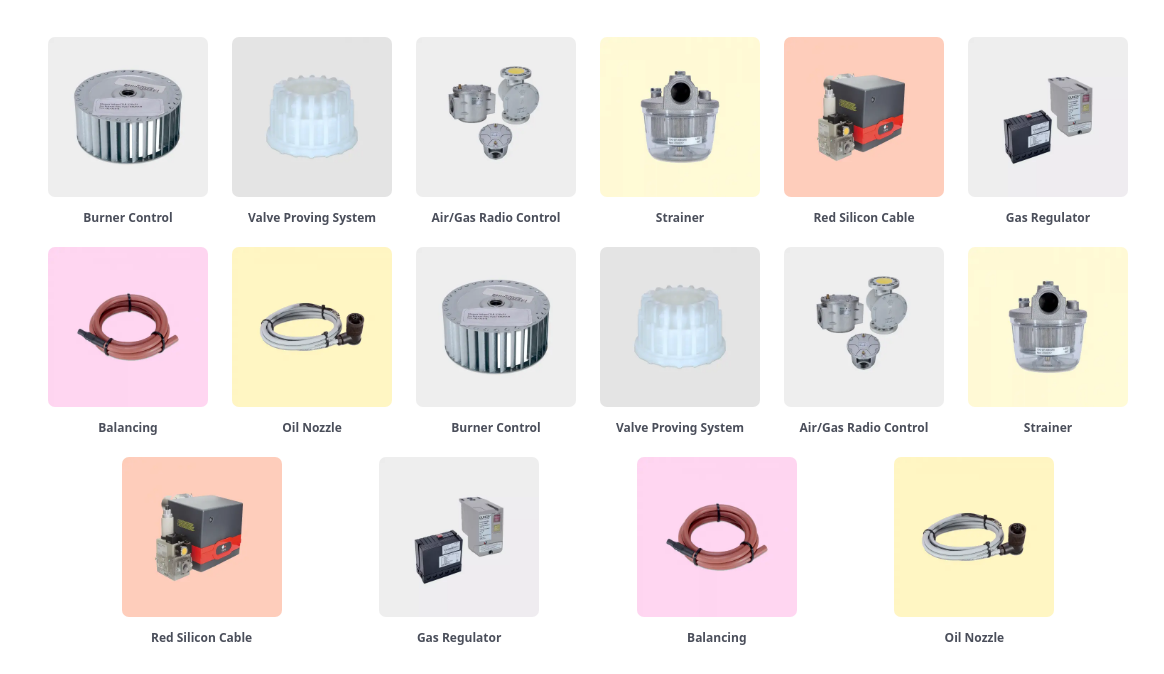
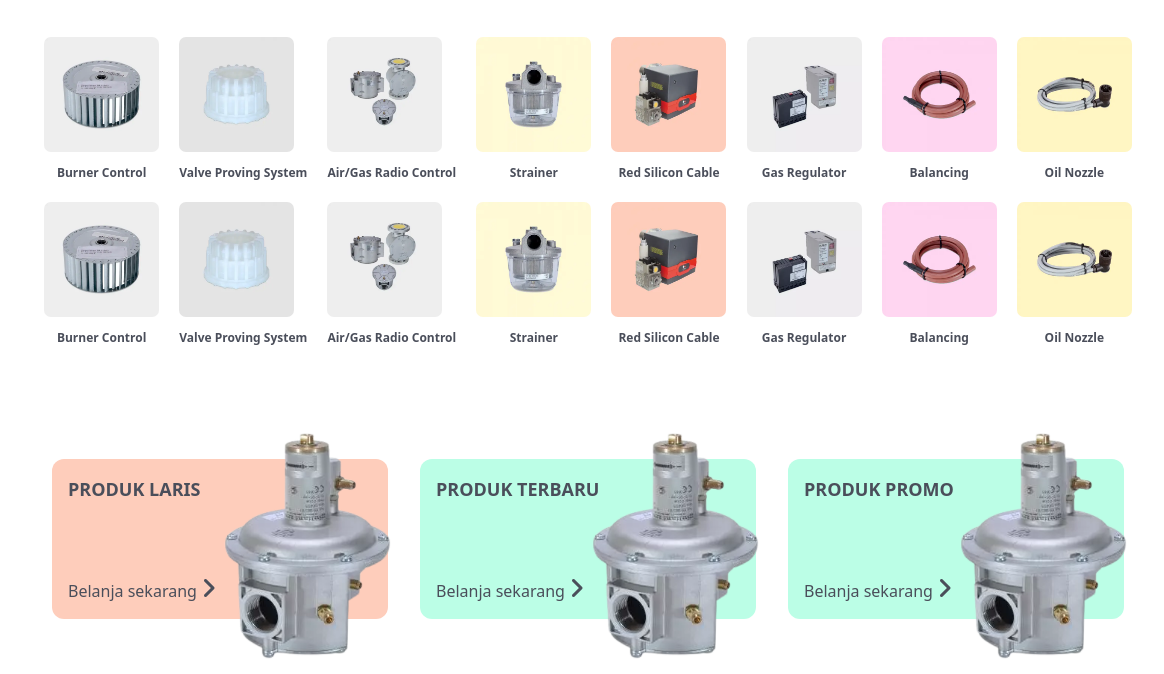
Before and after one commit to Azizsige/burnerindo-clone, a website: page index.html in a window 1280 px wide. Shown: the part 1055-1729 px from the top of the page, 116-1280 px from the left. Drawn offline with nearby package versions, Linux system fonts and the light colour scheme.

Commit message:
update: modified responsive

```diff
--- a/index.html
+++ b/index.html
@@ -2232,7 +2232,7 @@
 
       <!-- showing in xl device or wider -->
       <section
-        class="content-marquee 2xl:h-[210rem] xl:mt-[15rem] hidden xl:flex xl:h-[190rem]"
+        class="content-marquee 2xl:h-[210rem] xl:mt-[15rem] hidden xl:flex xl:h-[175rem]"
       >
         <div class="left hidden xl:block">
           <ul
@@ -2400,7 +2400,7 @@
                       <a href="#">
                         <img
                           loading="lazy"
-                          class="h-32 min-h-[115px] rounded-[7px] xl:h-[10rem] 2xl:h-[7rem]"
+                          class="h-32 min-h-[115px] rounded-[7px] xl:h-[7rem] 2xl:h-[7rem]"
                           src="./assets/kategori1.webp"
                           alt=""
                           srcset=""
@@ -2416,7 +2416,7 @@
                       <a href="#">
                         <img
                           loading="lazy"
-                          class="h-32 min-h-[115px] rounded-[7px] xl:h-[10rem] 2xl:h-[7rem]"
+                          class="h-32 min-h-[115px] rounded-[7px] xl:h-[7rem] 2xl:h-[7rem]"
                           src="./assets/kategori2.webp"
                           alt=""
                           srcset=""
@@ -2432,7 +2432,7 @@
                       <a href="#">
                         <img
                           loading="lazy"
-                          class="h-32 min-h-[115px] rounded-[7px] xl:h-[10rem] 2xl:h-[7rem]"
+                          class="h-32 min-h-[115px] rounded-[7px] xl:h-[7rem] 2xl:h-[7rem]"
                           src="./assets/kategori3.webp"
                           alt=""
                           srcset=""
@@ -2448,7 +2448,7 @@
                       <a href="#">
                         <img
                           loading="lazy"
-                          class="h-32 min-h-[115px] rounded-[7px] xl:h-[10rem] 2xl:h-[7rem]"
+                          class="h-32 min-h-[115px] rounded-[7px] xl:h-[7rem] 2xl:h-[7rem]"
                           src="./assets/kategori4.webp"
                           alt=""
                           srcset=""
@@ -2462,7 +2462,7 @@
                       <a href="#">
                         <img
                           loading="lazy"
-                          class="h-32 min-h-[115px] rounded-[7px] xl:h-[10rem] 2xl:h-[7rem]"
+                          class="h-32 min-h-[115px] rounded-[7px] xl:h-[7rem] 2xl:h-[7rem]"
                           src="./assets/kategori5.webp"
                           alt=""
                           srcset=""
@@ -2478,7 +2478,7 @@
                       <a href="#">
                         <img
                           loading="lazy"
-                          class="h-32 min-h-[115px] rounded-[7px] xl:h-[10rem] 2xl:h-[7rem]"
+                          class="h-32 min-h-[115px] rounded-[7px] xl:h-[7rem] 2xl:h-[7rem]"
                           src="./assets/kategori6.webp"
                           alt=""
                           srcset=""
@@ -2494,7 +2494,7 @@
                       <a href="#">
                         <img
                           loading="lazy"
-                          class="h-32 min-h-[115px] rounded-[7px] xl:h-[10rem] 2xl:h-[7rem]"
+                          class="h-32 min-h-[115px] rounded-[7px] xl:h-[7rem] 2xl:h-[7rem]"
                           src="./assets/kategori7.webp"
                           alt=""
                           srcset=""
@@ -2508,7 +2508,7 @@
                       <a href="#">
                         <img
                           loading="lazy"
-                          class="h-32 min-h-[115px] rounded-[7px] xl:h-[10rem] 2xl:h-[7rem]"
+                          class="h-32 min-h-[115px] rounded-[7px] xl:h-[7rem] 2xl:h-[7rem]"
                           src="./assets/kategori8.webp"
                           alt=""
                           srcset=""
@@ -2522,7 +2522,7 @@
                       <a href="#">
                         <img
                           loading="lazy"
-                          class="h-32 min-h-[115px] rounded-[7px] xl:h-[10rem] 2xl:h-[7rem]"
+                          class="h-32 min-h-[115px] rounded-[7px] xl:h-[7rem] 2xl:h-[7rem]"
                           src="./assets/kategori1.webp"
                           alt=""
                           srcset=""
@@ -2538,7 +2538,7 @@
                       <a href="#">
                         <img
                           loading="lazy"
-                          class="h-32 min-h-[115px] rounded-[7px] xl:h-[10rem] 2xl:h-[7rem]"
+                          class="h-32 min-h-[115px] rounded-[7px] xl:h-[7rem] 2xl:h-[7rem]"
                           src="./assets/kategori2.webp"
                           alt=""
                           srcset=""
@@ -2554,7 +2554,7 @@
                       <a href="#">
                         <img
                           loading="lazy"
-                          class="h-32 min-h-[115px] rounded-[7px] xl:h-[10rem] 2xl:h-[7rem]"
+                          class="h-32 min-h-[115px] rounded-[7px] xl:h-[7rem] 2xl:h-[7rem]"
                           src="./assets/kategori3.webp"
                           alt=""
                           srcset=""
@@ -2570,7 +2570,7 @@
                       <a href="#">
                         <img
                           loading="lazy"
-                          class="h-32 min-h-[115px] rounded-[7px] xl:h-[10rem] 2xl:h-[7rem]"
+                          class="h-32 min-h-[115px] rounded-[7px] xl:h-[7rem] 2xl:h-[7rem]"
                           src="./assets/kategori4.webp"
                           alt=""
                           srcset=""
@@ -2584,7 +2584,7 @@
                       <a href="#">
                         <img
                           loading="lazy"
-                          class="h-32 min-h-[115px] rounded-[7px] xl:h-[10rem] 2xl:h-[7rem]"
+                          class="h-32 min-h-[115px] rounded-[7px] xl:h-[7rem] 2xl:h-[7rem]"
                           src="./assets/kategori5.webp"
                           alt=""
                           srcset=""
@@ -2600,7 +2600,7 @@
                       <a href="#">
                         <img
                           loading="lazy"
-                          class="h-32 min-h-[115px] rounded-[7px] xl:h-[10rem] 2xl:h-[7rem]"
+                          class="h-32 min-h-[115px] rounded-[7px] xl:h-[7rem] 2xl:h-[7rem]"
                           src="./assets/kategori6.webp"
                           alt=""
                           srcset=""
@@ -2616,7 +2616,7 @@
                       <a href="#">
                         <img
                           loading="lazy"
-                          class="h-32 min-h-[115px] rounded-[7px] xl:h-[10rem] 2xl:h-[7rem]"
+                          class="h-32 min-h-[115px] rounded-[7px] xl:h-[7rem] 2xl:h-[7rem]"
                           src="./assets/kategori7.webp"
                           alt=""
                           srcset=""
@@ -2630,7 +2630,7 @@
                       <a href="#">
                         <img
                           loading="lazy"
-                          class="h-32 min-h-[115px] rounded-[7px] xl:h-[10rem] 2xl:h-[7rem]"
+                          class="h-32 min-h-[115px] rounded-[7px] xl:h-[7rem] 2xl:h-[7rem]"
                           src="./assets/kategori8.webp"
                           alt=""
                           srcset=""
@@ -4277,34 +4277,34 @@
       </footer>
 
       <div
-        class="floating-sosmed fixed right-8 top-[70%] lg:top-[48%] z-[5] flex h-32 flex-col justify-between lg:h-60 xl:top-[77%] xl:h-32 2xl:top-[74%] 2xl:h-[10rem]"
+        class="floating-sosmed fixed right-8 top-[70%] lg:top-[48%] z-[5] flex h-32 flex-col justify-between lg:h-[7rem] xl:top-[77%] xl:h-32 2xl:top-[74%] 2xl:h-[10rem]"
       >
         <button
-          class="instagram bg-primary h-8 w-8 rounded-full text-white shadow-2xl lg:h-[4rem] lg:w-[4rem] xl:h-8 xl:w-8 2xl:h-12 2xl:w-12"
+          class="instagram bg-primary h-8 w-8 rounded-full text-white shadow-2xl xl:h-8 xl:w-8 2xl:h-12 2xl:w-12"
           type="submit"
         >
           <a target="_blank" href="https://instagram.com/">
-            <i class="fab fa-instagram lg:text-[2rem] xl:text-[1rem]"></i>
+            <i class="fab fa-instagram lg:text-[1rem] xl:text-[1rem]"></i>
           </a>
         </button>
         <button
-          class="wa bg-primary h-8 w-8 rounded-full text-white shadow-2xl lg:h-[4rem] lg:w-[4rem] xl:h-8 xl:w-8 2xl:h-12 2xl:w-12"
+          class="wa bg-primary h-8 w-8 rounded-full text-white shadow-2xl xl:h-8 xl:w-8 2xl:h-12 2xl:w-12"
           type="submit"
         >
           <a
             target="_blank"
             href="https://api.whatsapp.com/send?phone=089677144304&text=Contoh%0AText"
           >
-            <i class="fab fa-whatsapp lg:text-[2rem] xl:text-[1rem]"></i>
+            <i class="fab fa-whatsapp lg:text-[1rem] xl:text-[1rem]"></i>
           </a>
         </button>
         <button
           target="_blank"
-          class="message bg-primary h-8 w-8 rounded-full text-white shadow-2xl lg:h-[4rem] lg:w-[4rem] xl:h-8 xl:w-8 2xl:h-12 2xl:w-12"
+          class="message bg-primary h-8 w-8 rounded-full text-white shadow-2xl xl:h-8 xl:w-8 2xl:h-12 2xl:w-12"
           type="submit"
         >
           <a target="_blank" href="mailto:contoh@gmail.com">
-            <i class="far fa-envelope lg:text-[2rem] xl:text-[1rem]"></i>
+            <i class="far fa-envelope lg:text-[1rem] xl:text-[1rem]"></i>
           </a>
         </button>
       </div>
```
Also changed, not shown: dist/css/output.css.
